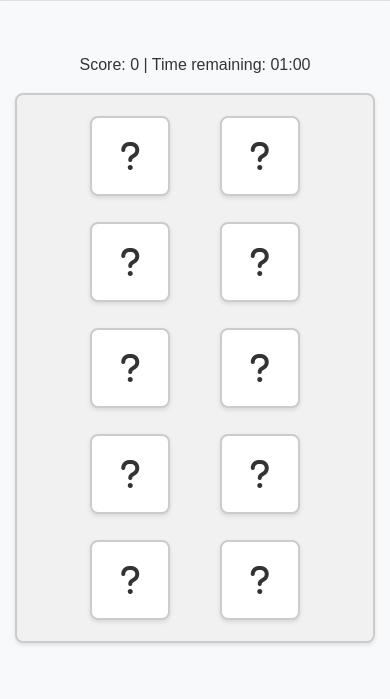
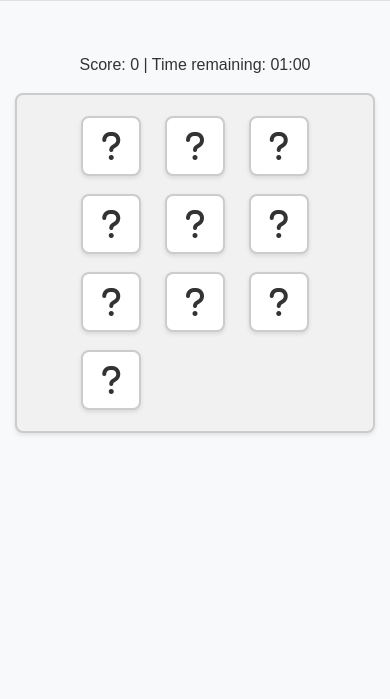
Before and after one commit to omp5gsel/Just-Count, a plain HTML site: page index.html in a window 390 px wide. Both pictures are taken after a click on the button "I Just Want to Play!". Shown: the part 65-764 px from the top of the page. Drawn offline with Linux system fonts and the light colour scheme.

Commit message:
Update: Add media queries for improved mobile layout, adjusting flip-card size and game card grid

```diff
--- a/assets/css/styles.css
+++ b/assets/css/styles.css
@@ -218,3 +218,16 @@ footer i:hover {
 	background-color: rgba(220, 53, 69, 0.15);
 	border-color: red;
 }
+
+/* Media queries required to ensure mobile game fits better */
+@media (max-width: 768px) {
+	.flip-card {
+		width: 60px;
+		height: 60px;
+	}
+
+	#game-cards {
+		grid-template-columns: repeat(auto-fit, minmax(60px, 1fr));
+		gap: 0.5rem;
+	}
+}
```
